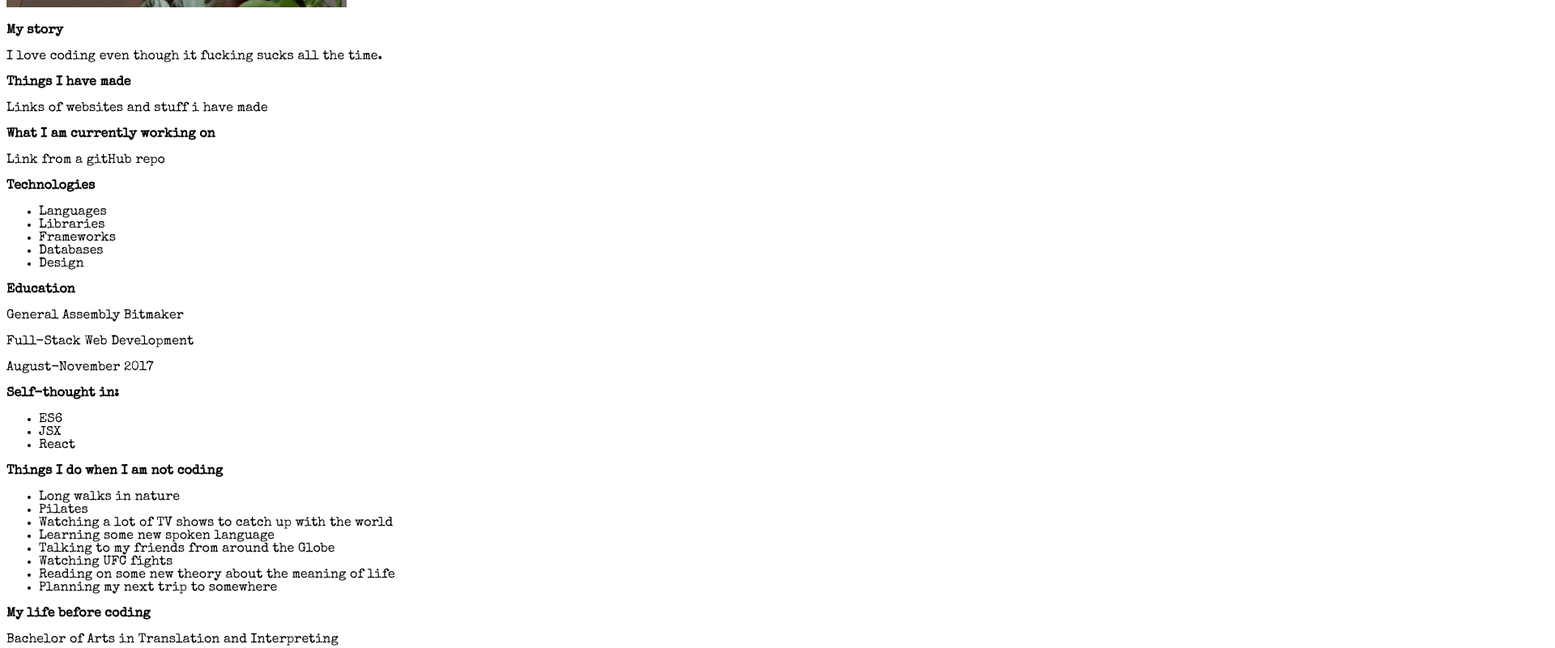
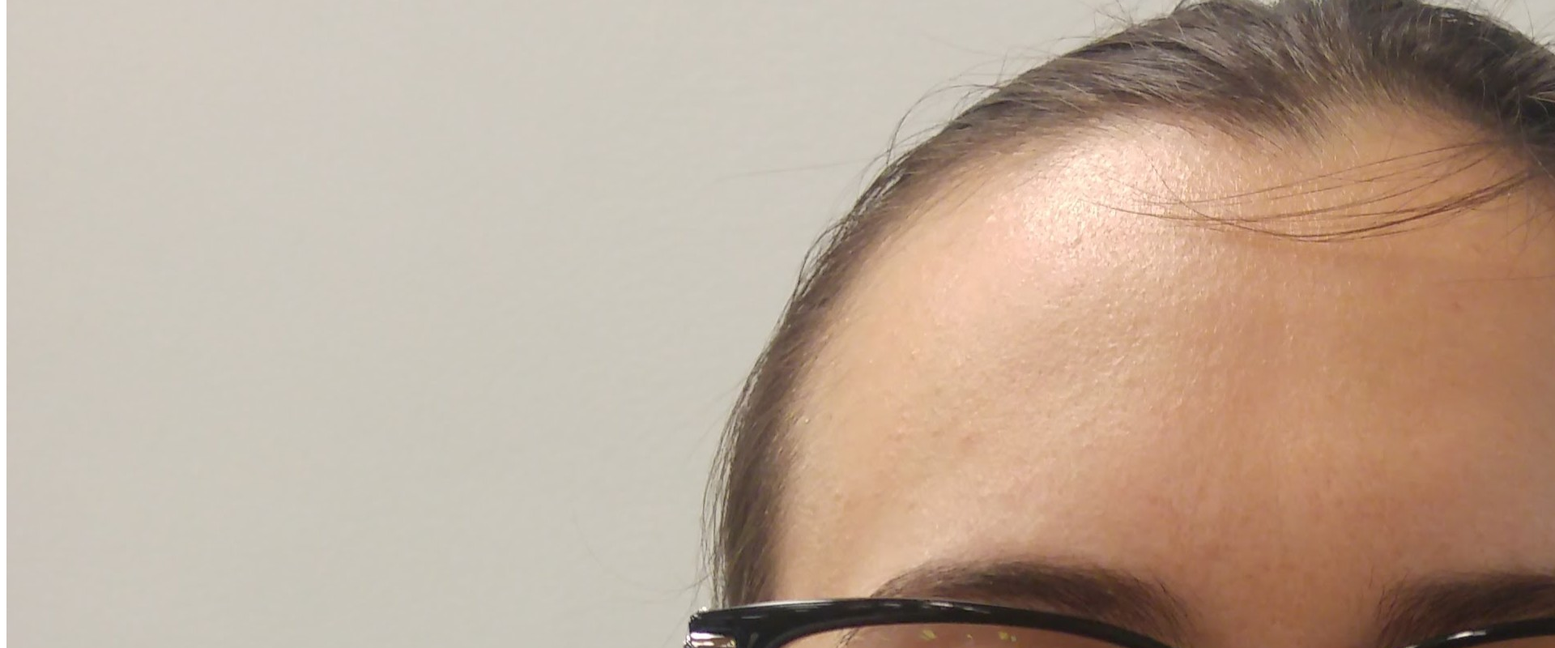
Before and after one commit to viktorija6420/react-portfolio, a React app: page / in a window 1280 px wide. Shown: the part 420-1220 px from the top of the page at 81% size, 1920 px wide, since content can reach past the window. Built offline with nearby package versions, Linux system fonts and the light colour scheme.

Commit message:
added fresh info

```diff
--- a/src/containers/Home.js
+++ b/src/containers/Home.js
@@ -16,33 +16,33 @@ class Home extends Component {
       <div>
         <Container/>
         <h1>Viktorija Gjorgjievska</h1>
-        <Image src={require('../assets/rsz_smartviki.jpg')} alt="whatever"/>
+        <Image src={require('../assets/resume-picture.jpg')} alt="resume-picture"/>
 
         <p>
          <strong>My story</strong>
         </p>
 
         <p>
-        I love coding even though it fucking sucks all the time.
+        I started Web Development as a journey to expand the limits of my intellectual capabilities and explore my visual conceptualisation. I want to believe that human potential is limitless as long as there is enough focus put into its development. I see myself as creative and passionate for challenges. I want to be the bridge between art and logic in the world of business.
         </p>
 
         <p>
-         <strong>Things I have made</strong>
+         <strong>Projects</strong>
         </p>
-
-        <p>
-         Links of websites and stuff i have made
-        </p>
-
-        <p>
-        <strong>What I am currently working on</strong>
-        </p>
-
-        <p>Link from a gitHub repo</p>
+        <ul>
+          <li><a href="https://github.com/viktorija6420">GitHub Account</a></li>
+          <li><a href="https://easybreezymove.herokuapp.com/">Mover App</a></li>
+          <li><a href="https://ser-estar.herokuapp.com/index.html">Quiz for Spanish Practice</a></li>
+          <li><a href="https://www.languagecognition.ca/">Website for Language Tutoring</a></li>
+          <li><a href="http://vip-travel-shop.com.preview.services/#">Travel Agency Static Page with Anchor Links</a></li>
+          <li><a href="https://blooming-temple-73019.herokuapp.com/categories">Kaizen-  connecting tutors with locals.</a></li>
+        </ul>
 
         <p>
           <strong>Technologies</strong>
          </p>
+
+
 
         <ul>
           <li>Languages</li>
@@ -53,33 +53,23 @@ class Home extends Component {
         </ul>
 
         <p><strong>Education</strong></p>
-         <p>General Assembly Bitmaker</p>
-         <p>Full-Stack Web Development</p>
+         <p>Bachelor of Arts in Translation and Interpreting</p>
+         <h3> SAINTS CYRIL AND METHODIUS UNIVERSITY OF SKOPJE</h3>
+         <p> Confirmed as <strong>recognised university in Canada</strong> by Comparative Education Service at the University of Toronto School of Continuing Studies</p>
+         <p> Skopje, Macedonia |  2009 - 2013</p>
          <p>August-November 2017</p>
 
-        <p><strong>Self-thought in:</strong></p>
-        <ul>
-          <li>ES6</li>
-          <li>JSX</li>
-          <li>React</li>
-        </ul>
 
-
-        <p><strong>Things I do when I am not coding</strong></p>
+        <p><strong>Interests</strong></p>
 
         <ul>
-          <li>Long walks in nature</li>
-          <li>Pilates</li>
-          <li>Watching a lot of TV shows to catch up with the world</li>
-          <li>Learning some new spoken language</li>
-          <li>Talking to my friends from around the Globe</li>
-          <li>Watching UFC fights</li>
-          <li>Reading on some new theory about the meaning of life</li>
-          <li>Planning my next trip to somewhere</li>
+          <li>Technology</li>
+          <li>Learning</li>
+          <li>Hiking</li>
+          <li>Spoken Languages</li>
         </ul>
 
         <p><strong>My life before coding</strong></p>
-        <p>Bachelor of Arts in Translation and Interpreting</p>
         <p>Translation jobs</p>
     </div>
     );
```
Also changed, not shown: src/assets/resume-picture.jpg (added), src/assets/rsz_smartviki.jpg (deleted).
